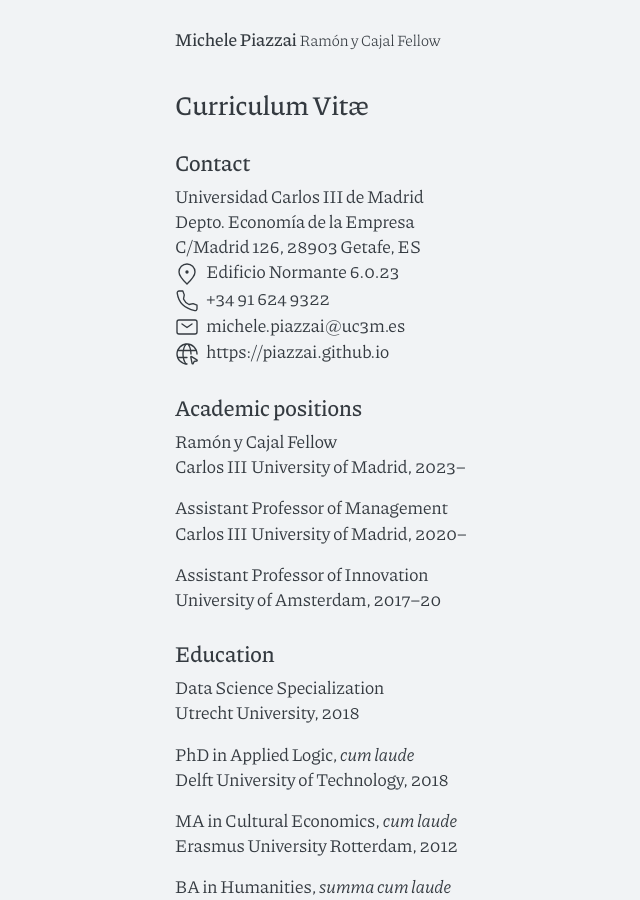
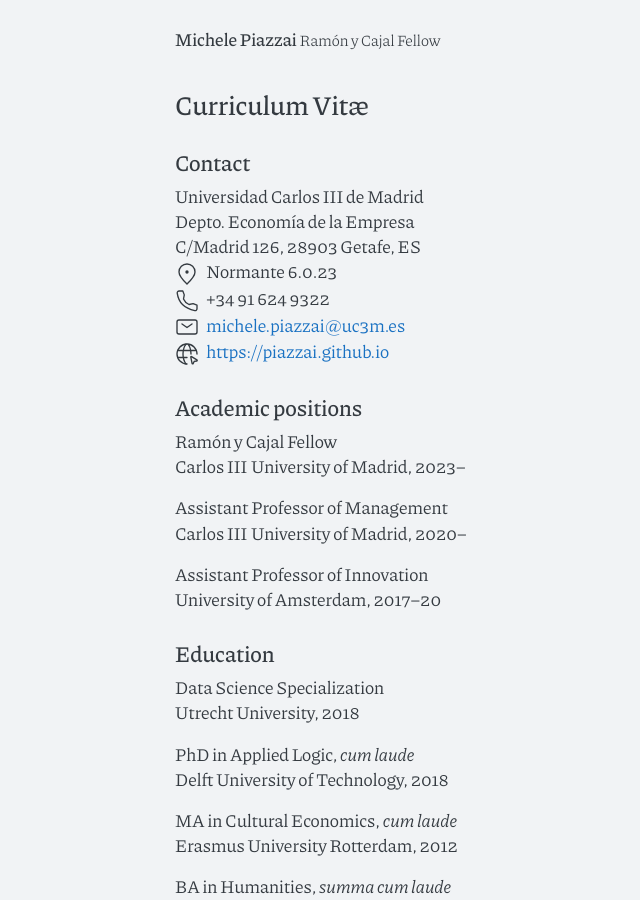
Before and after one commit to piazzai/piazzai.github.io, a Jekyll site: the page built from cv.md, in a window 1280 px wide and 900 px high. Shown: the whole window, without its empty margins (192-832 px from the left). Built offline with Jekyll 4.4.1, drawn with Linux system fonts in a browser that asks for light colours.

Commit message:
Revise contact details

```diff
--- a/_includes/contact.html
+++ b/_includes/contact.html
@@ -4,9 +4,9 @@
     <li>Universidad Carlos III de Madrid</li>
     <li>Depto. Economía de la Empresa</li>
     <li>C/Madrid 126, 28903 Getafe, ES</li>
-    <li><span class="li-icon">{% include svg/pin-alt.svg %}</span>Edificio Normante 6.0.23</li>
+    <li><span class="li-icon">{% include svg/pin-alt.svg %}</span>Normante 6.0.23</li>
     <li><span class="li-icon">{% include svg/phone.svg %}</span>+34 91 624 9322</li>
-    <li><span class="li-icon">{% include svg/mail.svg %}</span>michele.piazzai@uc3m.es</li>
-    <li><span class="li-icon">{% include svg/internet.svg %}</span>https://piazzai.github.io</li>
+    <li><span class="li-icon">{% include svg/mail.svg %}</span><a href="mailto:michele.piazzai@uc3m.es">michele.piazzai@uc3m.es</a></li>
+    <li><span class="li-icon">{% include svg/internet.svg %}</span><a href="https://piazzai.github.io">https://piazzai.github.io</a></li>
   </ul>
 </div>
```
